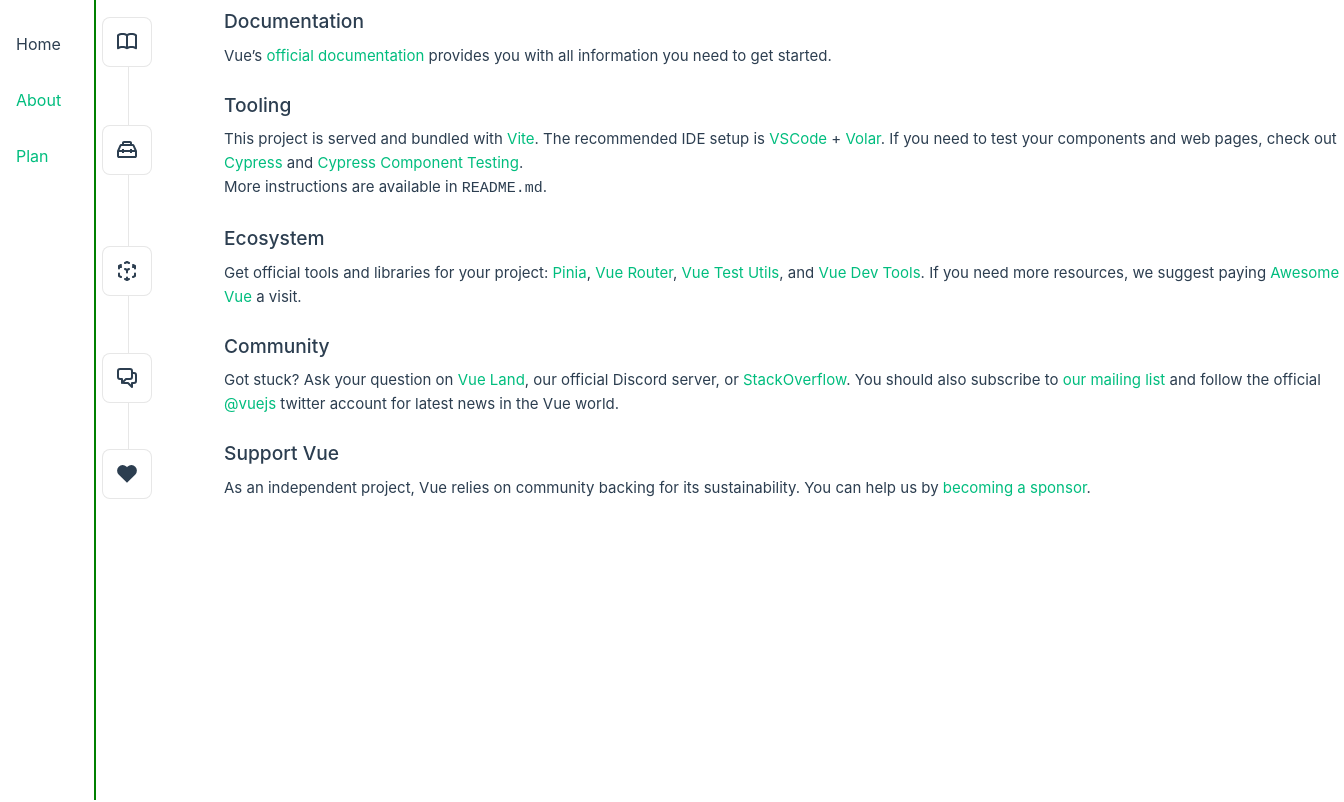
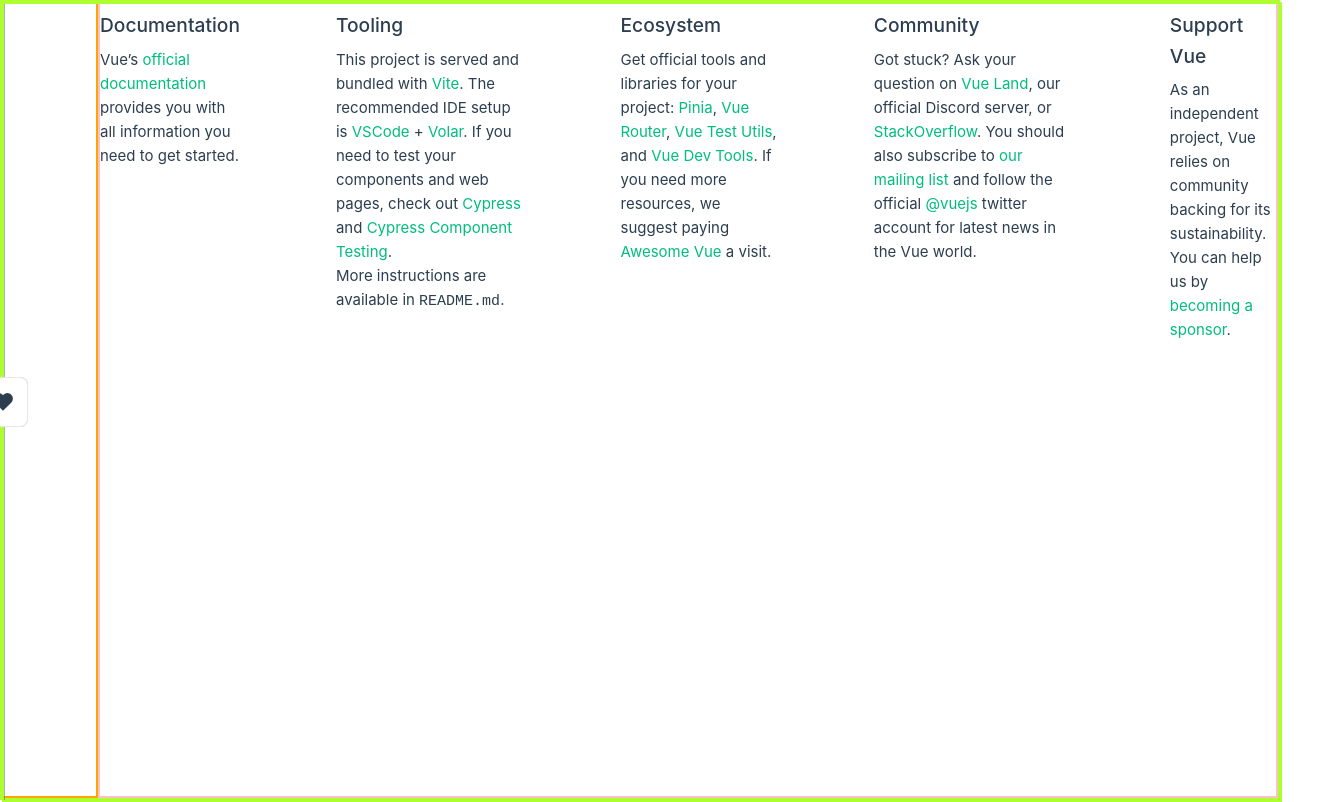
Before and after one commit to thabotr/planner, a Vue app: page / in a window 1280 px wide. Shown: the whole page, 1344 px wide, since content can reach past the window. Built offline with nearby package versions, Linux system fonts and the light colour scheme; what v-calendar would draw is missing.

Commit message:
styled main, header and content for finegrained html control

```diff
--- a/src/App.vue
+++ b/src/App.vue
@@ -3,50 +3,64 @@
 </script>
 
 <template>
-  <header>
-      <nav>
+  <main>
+    <header>
+      <!-- <nav>
         <RouterLink to="/">Home</RouterLink>
         <RouterLink to="/about">About</RouterLink>
         <RouterLink to="/plan">Plan</RouterLink>
-      </nav>
-  </header>
-  <div id="content">
-    <RouterView />
-  </div>
+        <RouterLink to="/plan/2">Plan2</RouterLink>
+      </nav> -->
+    </header>
+    <div id="content">
+      <RouterView />
+    </div>
+  </main>
 </template>
 
 <style scoped>
-header {
-  line-height: 1.5;
+main {
   height: 100vh;
-  position: fixed;
+  width: 100vw;
+  border: 2px solid greenyellow;
   left: 0;
   top: 0;
+  position: absolute;
+  display: flex;
+}
+
+header {
+  box-sizing: border-box; /* for inner border */
+  border: 2px solid orange;
+  width: 6rem;
   height: 100%;
-  width: 6rem;
-  border-right: 2px solid green;
-  padding-block: 2rem;
-  width: 6rem;
 }
 
 #content {
-  position: fixed;
-  left: 6rem;
+  border: 2px solid pink;
+  box-sizing: border-box; /* for inner border */
+  flex: 1;
 }
 
-@media(min-width: 420px) {
-  #content {
-    position: relative;
+/* --tablet-width: 1024px; */
+@media (max-width: 1024px) {
+  main {
+    flex-direction: column;
+  }
+  header {
+    height: 6rem;
+    width: 100%;
   }
 }
 
-@media(max-width: 420px) {
+/* --large-mobile-width: 430px; */
+@media(max-width: 430px) {
   header {
-    display: none;
+    height: 4rem;
   }
 }
 
-nav {
+/* nav {
   text-align: left;
   gap: 2rem;
   display: flex;
@@ -69,5 +83,5 @@
 
 nav a:first-of-type {
   border: 0;
-}
+} */
 </style>
--- a/src/assets/base.css
+++ b/src/assets/base.css
@@ -19,6 +19,10 @@
   --vt-c-text-light-2: rgba(60, 60, 60, 0.66);
   --vt-c-text-dark-1: var(--vt-c-white);
   --vt-c-text-dark-2: rgba(235, 235, 235, 0.64);
+
+  --tablet-width: 1024px;
+  --large-mobile-width: 430px;
+  --small-mobile-width: 320px;
 }
 
 /* semantic color variables for this project */
@@ -55,14 +59,11 @@
 *,
 *::before,
 *::after {
-  box-sizing: border-box;
-  margin: 0;
-  position: relative;
   font-weight: normal;
 }
 
 body {
-  min-height: 100vh;
+  /* min-height: 100vh; */
   color: var(--color-text);
   background: var(--color-background);
   transition: color 0.5s, background-color 0.5s;
--- a/src/router/index.ts
+++ b/src/router/index.ts
@@ -21,6 +21,11 @@
       path: '/plan',
       name: 'plan',
       component: () => import('../views/PlanView.vue')
+    },
+    {
+      path: '/plan/2',
+      name: 'plan2',
+      component: () => import('../views/PlanView2.vue')
     }
   ]
 })
--- /dev/null
+++ b/src/views/PlanView2.vue
@@ -0,0 +1,11 @@
+<template>
+    <div>
+        Hello
+    </div>
+</template>
+
+<style scoped>
+div {
+    border: 2px solid green;
+}
+</style>
```
